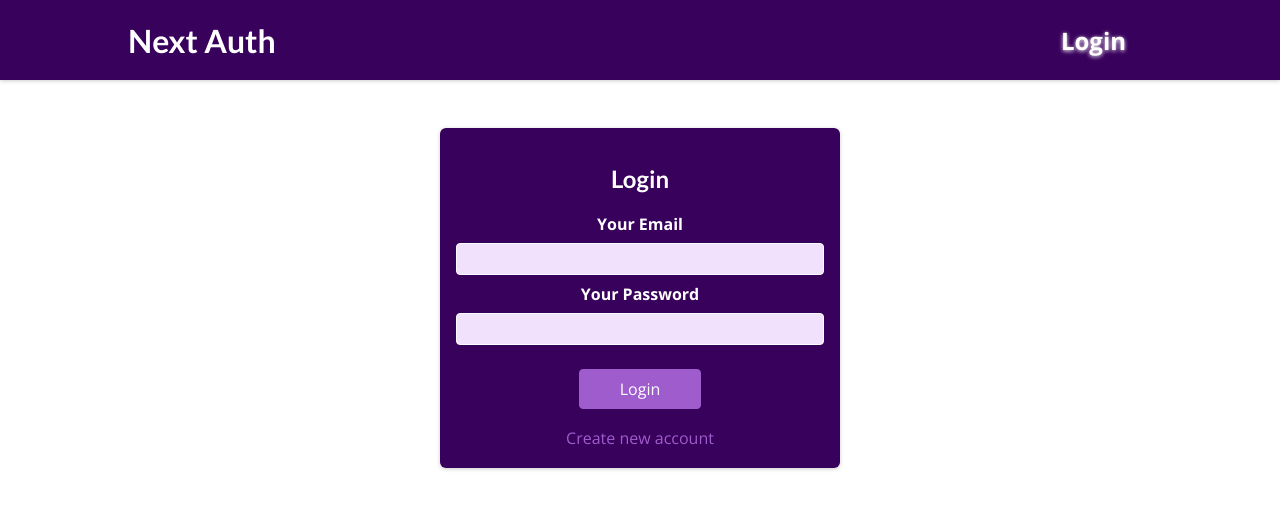
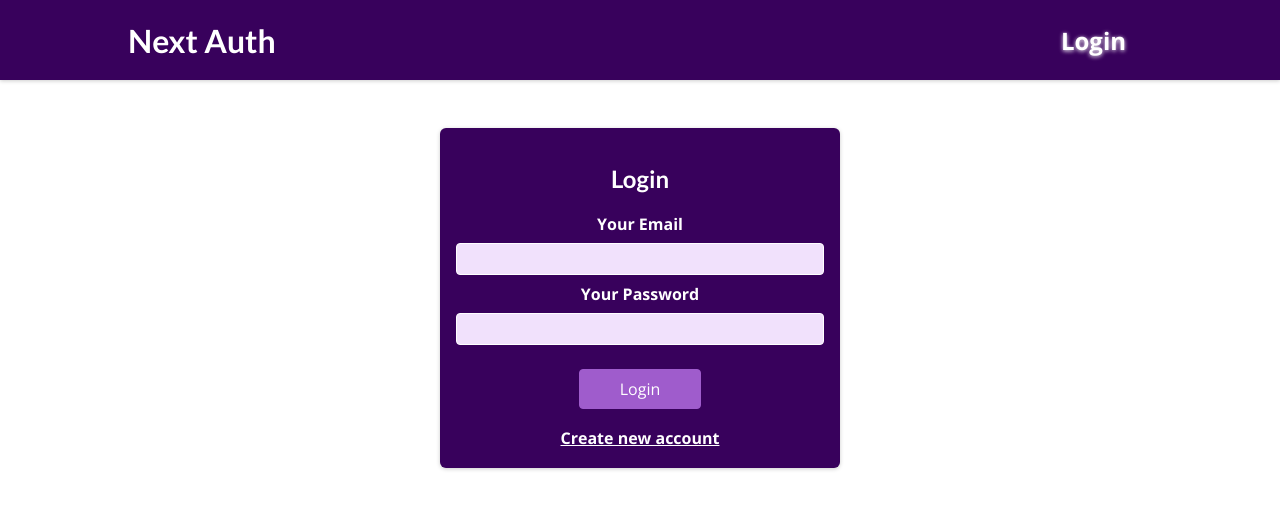
Before and after one commit to sankar6305/nextjs_todo, a Next.js app: page /auth in a window 1280 px wide. Shown: the top 508 px of the page. Built offline with nearby package versions, Linux system fonts and the light colour scheme.

Commit message:
addded some css nextjs

```diff
--- a/components/auth/auth-form.module.css
+++ b/components/auth/auth-form.module.css
@@ -61,9 +61,21 @@
 .actions .toggle {
   margin-top: 1rem;
   background-color: transparent;
-  color: #9f5ccc;
+  color: #ffffff;
   border: none;
   padding: 0.15rem 1.5rem;
+  font-weight: bold;
+  text-decoration: underline;
+  cursor: pointer;
+  font-size: 1rem;
+}
+
+.toggle {
+  background-color: white;
+  color: #38015c;
+  outline: none;
+  border-radius: 4px;
+  border-radius: 4px;
 }
 
 .actions .toggle:hover {
```
